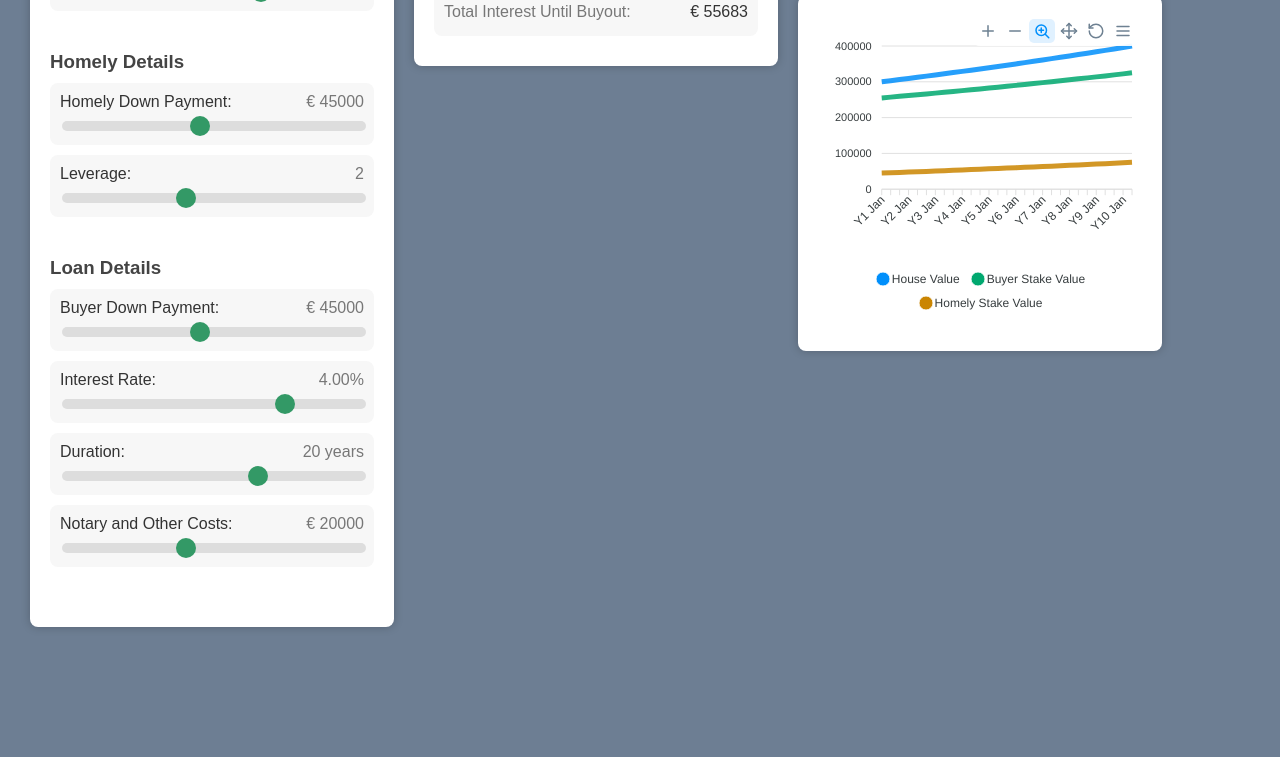
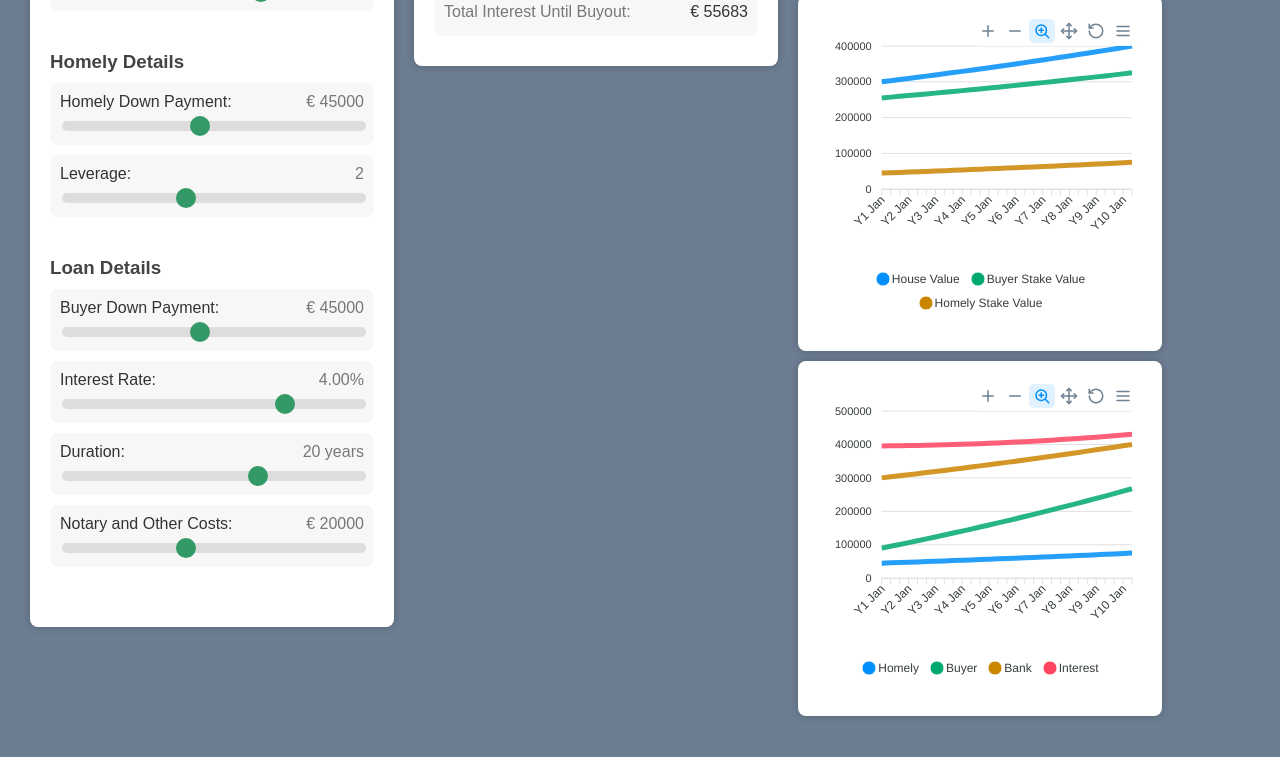
Before and after one commit to kobedemvl/HomelyCode, a plain HTML site: page index.html in a window 1280 px wide. Shown: the part 399-1156 px from the top of the page. Drawn offline with nearby package versions, Linux system fonts and the light colour scheme.

Commit message:
Interest Graph

```diff
--- a/functions.mjs
+++ b/functions.mjs
@@ -141,3 +141,67 @@ export function createHouseValueOptions(houseValue, buyerStakeValue, homelyStake
         },
     }
 }
+
+export function createHouseValueEquity(homelyStakeValue, buyerStakeValue, principalLeft, interestLeft) {
+    return {
+        chart: {
+            type: 'line',
+            stacked: true,
+            fill: {
+                opacity: 0.5
+            },
+            dataLabels: {
+                enabled: false,
+            },
+
+            height: 300,
+
+        },
+        series: [{
+            name: 'Homely',
+            data: homelyStakeValue,
+            dataLabels: {
+                enabled: false
+            }
+        },
+        {
+            name: 'Buyer',
+            data: buyerStakeValue,
+            dataLabels: {
+                enabled: false
+            }
+        },
+        {
+            name: 'Bank',
+            data: principalLeft,
+            dataLabels: {
+                enabled: false
+            }
+        },
+        {
+            name: 'Interest',
+            data: interestLeft,
+            dataLabels: {
+                enabled: false
+            }
+        },
+        ],
+
+        xaxis: {
+            tickAmount: 10,
+            categories: [...Array(homelyStakeValue.length).keys()].map(month => {
+                const year = Math.floor(month * 4 / 12) + 1;
+                const monthName = new Date(2000, month * 4 % 12, 1).toLocaleString('default', { month: 'short' });
+                return `Y${year} ${monthName}`;
+            })
+        },
+
+        yaxis: {
+            labels: {
+                formatter: function (val) {
+                    return val.toFixed(0);
+                }
+            }
+        },
+    }
+}
--- a/index.html
+++ b/index.html
@@ -156,6 +156,9 @@
         <div class="block-container">
             <div id="chartContainerHouseValue"></div>
         </div>
+        <div class="block-container">
+            <div id="chartContainerEquity"></div>
+        </div>
 
     </div>
 
--- a/script.js
+++ b/script.js
@@ -1,5 +1,5 @@
 // script.js
-import { calculateMonthlyPayments, calculateTotalInterest, calculatePrincipalInterestMonthly, createPricipalInterestOptions, createHouseValueOptions } from './functions.mjs';
+import { calculateMonthlyPayments, calculateTotalInterest, calculatePrincipalInterestMonthly, createPricipalInterestOptions, createHouseValueOptions, createHouseValueEquity } from './functions.mjs';
 
 
 // Now you can use these functions in this file
@@ -97,9 +97,9 @@ document.addEventListener('DOMContentLoaded', () => {
     function updateGraphsHouseValue(inputValues) {
         // updates the graph with house value
         const houseValue = []
-        const yearlyAppreciationRate = (inputValues.sellingPrice / inputValues.purchasePrice) ** (1 / inputValues.buyoutDuration) - 1;
-        for (let i = 0; i < inputValues.buyoutDuration*4; i++) {
-            houseValue.push(inputValues.purchasePrice * (1 + yearlyAppreciationRate) ** (i/4));
+        const QuarterlyAppreciationRate = (inputValues.sellingPrice / inputValues.purchasePrice) ** (1 / inputValues.buyoutDuration / 4) - 1;
+        for (let i = 0; i < inputValues.buyoutDuration * 4; i++) {
+            houseValue.push(inputValues.purchasePrice * (1 + QuarterlyAppreciationRate) ** (i));
         }
         houseValue.push(inputValues.sellingPrice);
         const homelyStakeValue = houseValue.map(value => ((value / inputValues.purchasePrice - 1) * inputValues.leverage + 1) * inputValues.homelyDownPayment);
@@ -132,6 +132,89 @@ document.addEventListener('DOMContentLoaded', () => {
         }
     }
 
+    let chartHouseEquity;  // Declare a global variable to hold the chart instance
+    function updateGraphsHouseEquity(inputValues) {
+        // updates the graph with house value
+        const principalInterestMonthly = calculatePrincipalInterestMonthly(inputValues);
+        const principalLeft = principalInterestMonthly
+            .filter((_, index) => index % 4 === 0)
+            .map(month => month.principalLeft);
+        const interestPaid = principalInterestMonthly
+            .filter((_, index) => index % 4 === 0)
+            .map(month => month.totalInterestPaid);
+
+        const totalInterest = interestPaid[interestPaid.length - 1];
+        const interestLeft = interestPaid.map(value => totalInterest - value);
+
+        const houseValue = [];
+        const QuarterlyAppreciationRate = (inputValues.sellingPrice / inputValues.purchasePrice) ** (1 / inputValues.buyoutDuration) - 1;
+        for (let i = 0; i < inputValues.buyoutDuration * 4; i++) {
+            houseValue.push(inputValues.purchasePrice * (1 + QuarterlyAppreciationRate) ** (i / 4));
+        }
+        houseValue.push(inputValues.sellingPrice);
+
+        // Append 0's to principalLeft and interestLeft if they are shorter than houseValue
+        const N = houseValue.length;
+        while (principalLeft.length < N) {
+            principalLeft.push(0);
+        }
+        while (interestLeft.length < N) {
+            interestLeft.push(0);
+        }
+
+        // Rest of the code...
+
+
+
+        const homelyStakeValue = houseValue.map(value => ((value / inputValues.purchasePrice - 1) * inputValues.leverage + 1) * inputValues.homelyDownPayment);
+
+
+        const buyerStakeValue = houseValue.map(value => value - homelyStakeValue[houseValue.indexOf(value)] - principalLeft[houseValue.indexOf(value)]);
+
+
+        const homelyStakeValueSliced = homelyStakeValue.slice(0, N);
+        const buyerStakeValueSliced = buyerStakeValue.slice(0, N);
+        const principalLeftSliced = principalLeft.slice(0, N);
+        const interestLeftSliced = interestLeft.slice(0, N);
+
+        let options = createHouseValueEquity(
+            homelyStakeValueSliced,
+            buyerStakeValueSliced,
+            principalLeftSliced,
+            interestLeftSliced)
+
+        console.log(options)
+
+        let chartContainer = document.getElementById('chartContainerEquity');
+
+        // Check if chart already exists
+        if (chartHouseEquity) {
+            // Update the existing chart's series
+            chartHouseEquity.updateSeries([
+            {
+                name: 'Buyer Stake Value',
+                data: homelyStakeValueSliced
+            },
+            {
+                name: 'Homely Stake Value',
+                data: buyerStakeValueSliced
+            },
+            {
+                name: 'Principal Left',
+                data: principalLeftSliced
+            },
+            {
+                name: 'Interest Left',
+                data: interestLeftSliced
+            },
+            ]);
+        } else {
+            // Initialize the chart for the first time
+            chartHouseEquity = new ApexCharts(chartContainer, options);
+            chartHouseEquity.render();
+        }
+    }
+
 
 
 
@@ -144,6 +227,7 @@ document.addEventListener('DOMContentLoaded', () => {
         updateInformationOutput(inputValues);
         updateGraphPricipalInterest(inputValues);
         updateGraphsHouseValue(inputValues);
+        updateGraphsHouseEquity(inputValues);
     }
 
     // Add event listeners to input fields
```
